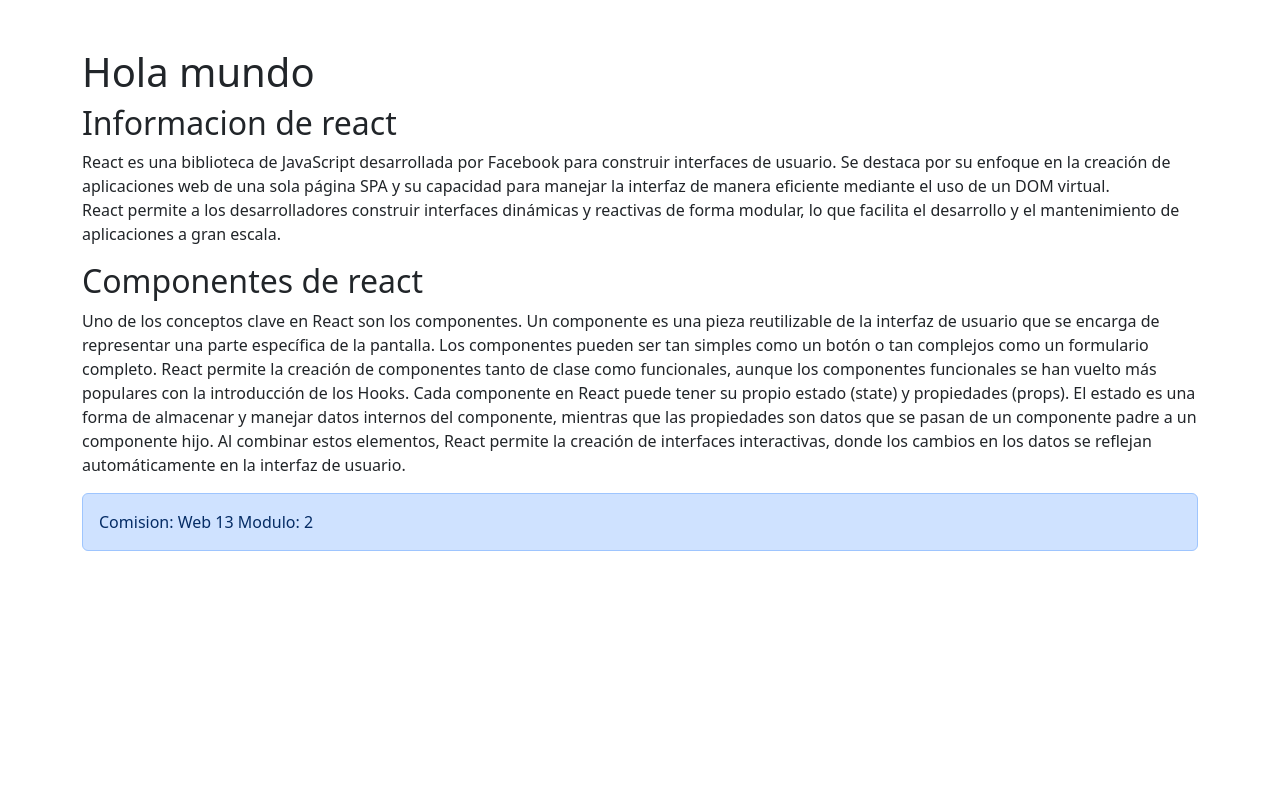
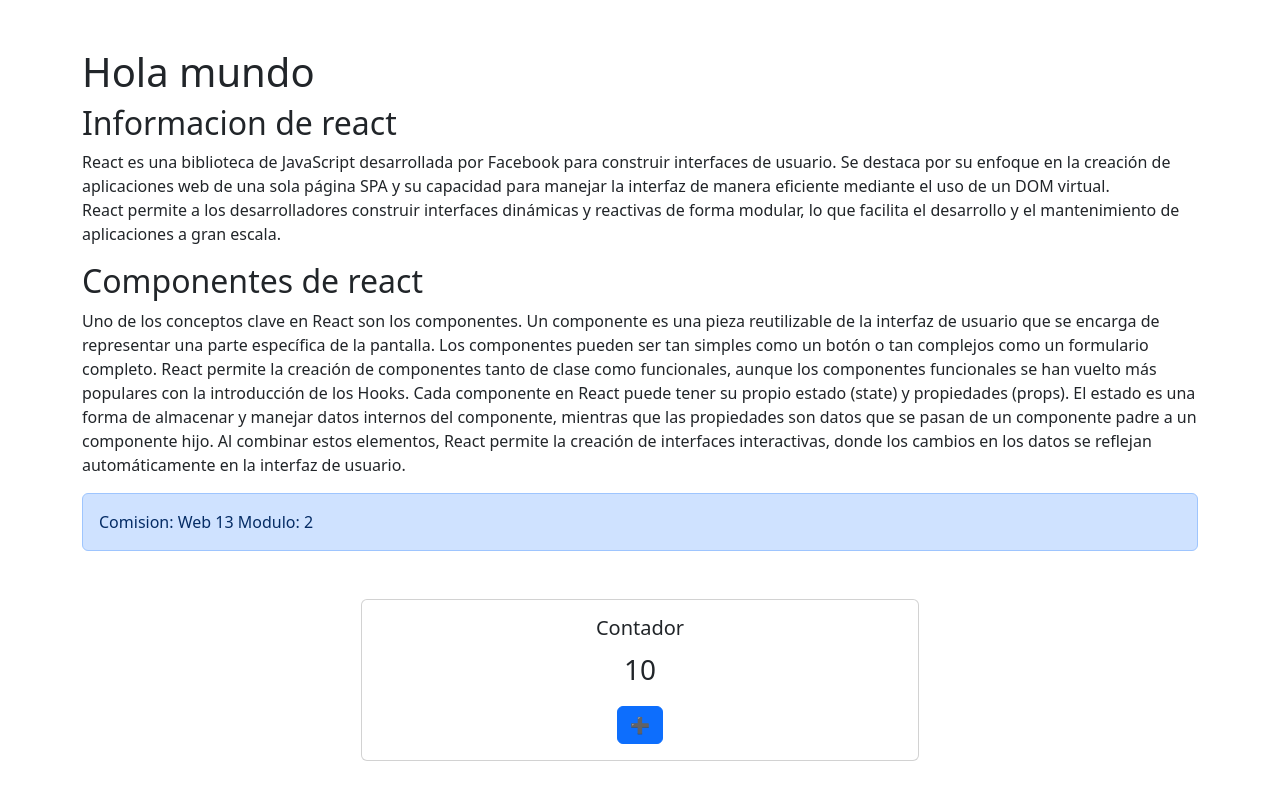
Before and after one commit to frykttn/react, a React (Vite) app: page / in a window 1280 px wide. Shown: the top 800 px of the page. Built offline with nearby package versions, Linux system fonts and the light colour scheme.

Commit message:
agregamos el maquetado del componente contador

```diff
--- a/src/App.jsx
+++ b/src/App.jsx
@@ -1,5 +1,6 @@
 import Bienvenidos from "./components/Bienvenidos";
 import TeoriaComponente from "./components/TeoriaComponente";
+import Contador from "./components/Contador";
 function App() {
   //aqui agrego la logica del componente
   const modulo = 2
@@ -10,6 +11,7 @@
       {/* <Bienvenidos></Bienvenidos> */}
       <Bienvenidos/>
       <TeoriaComponente comision='Web 13' modulo={modulo}/>
+      <Contador/>
     </main>
   );
 }
--- /dev/null
+++ b/src/components/Contador.jsx
@@ -0,0 +1,17 @@
+const Contador = () => {
+  return (
+    <section className="text-center d-flex justify-content-center mt-5">
+      <div className="card w-50">
+        <div className="card-body">
+          <h5 className="card-title">Contador</h5>
+          <p className="card-text fs-3" >
+            10
+          </p>
+          <button className="btn btn-primary">➕</button>
+        </div>
+      </div>
+    </section>
+  );
+};
+
+export default Contador;
```
